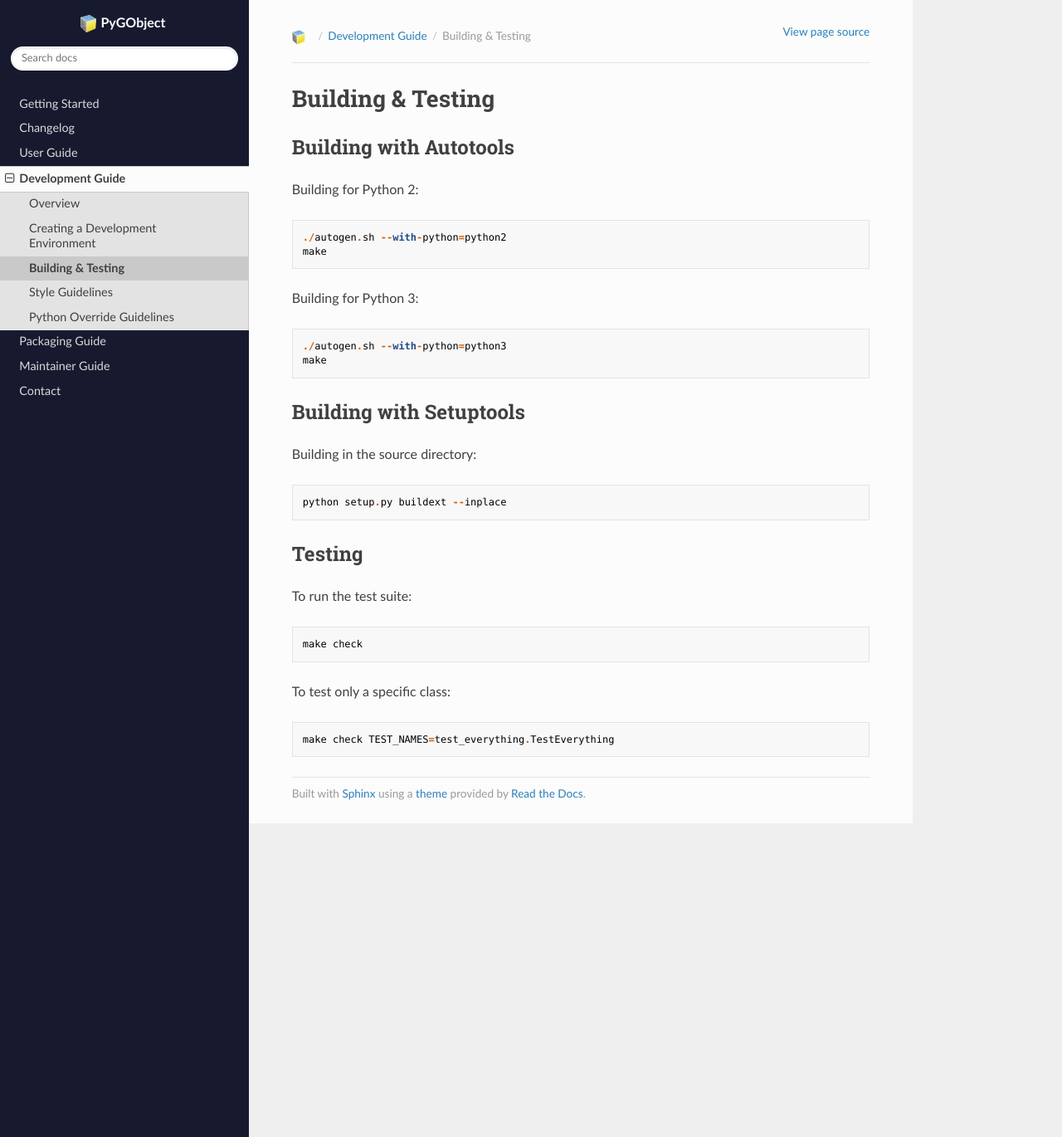
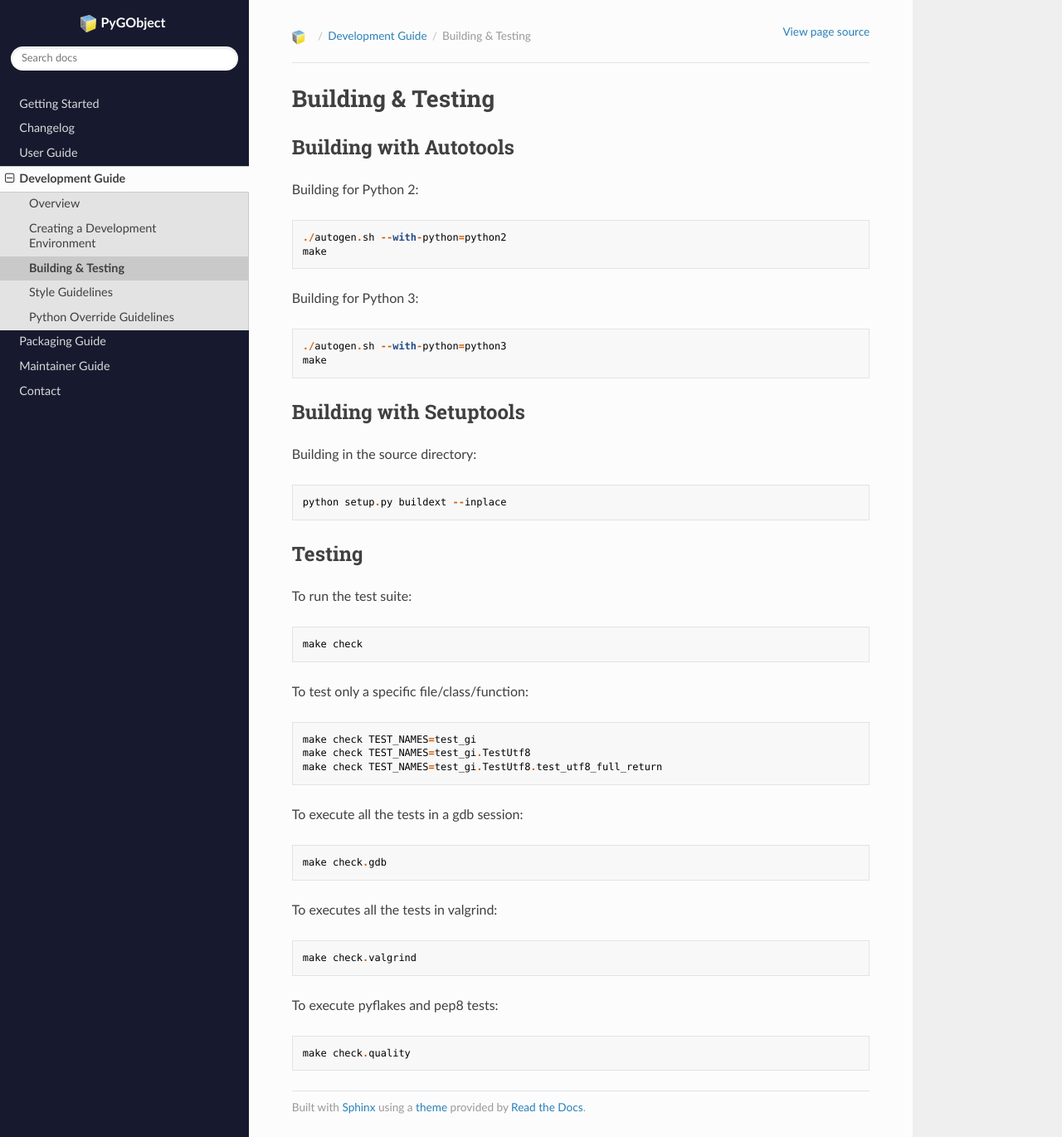
Before and after one commit to sam-m888/pygobject-docs, a Sphinx documentation site: the page built from docs/devguide/building_testing.rst, in a window 1280 px wide and 1370 px high. Shown: the whole window at 83% size. Built offline with Sphinx 7.4.7 and the Read the Docs theme 2.0.0, drawn with Linux system fonts in a browser that asks for light colours; some web fonts are replaced; pages that are not in the unit, such as notebooks, are missing from menus.

```diff
--- a/docs/devguide/building_testing.rst
+++ b/docs/devguide/building_testing.rst
@@ -37,6 +37,20 @@ To run the test suite::
 
     make check
 
-To test only a specific class::
+To test only a specific file/class/function::
 
-    make check TEST_NAMES=test_everything.TestEverything
+    make check TEST_NAMES=test_gi
+    make check TEST_NAMES=test_gi.TestUtf8
+    make check TEST_NAMES=test_gi.TestUtf8.test_utf8_full_return
+
+To execute all the tests in a gdb session::
+
+    make check.gdb
+
+To executes all the tests in valgrind::
+
+    make check.valgrind
+
+To execute pyflakes and pep8 tests::
+
+    make check.quality
```
Also changed, not shown: docs/packagingguide.rst (+8 -1 lines).
